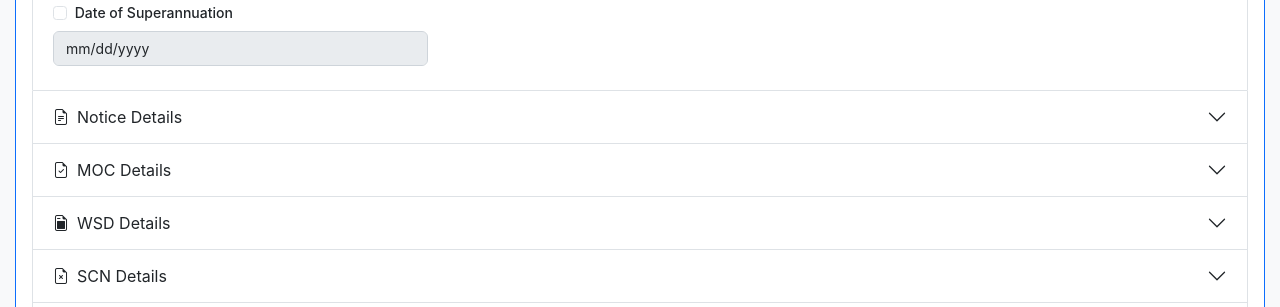
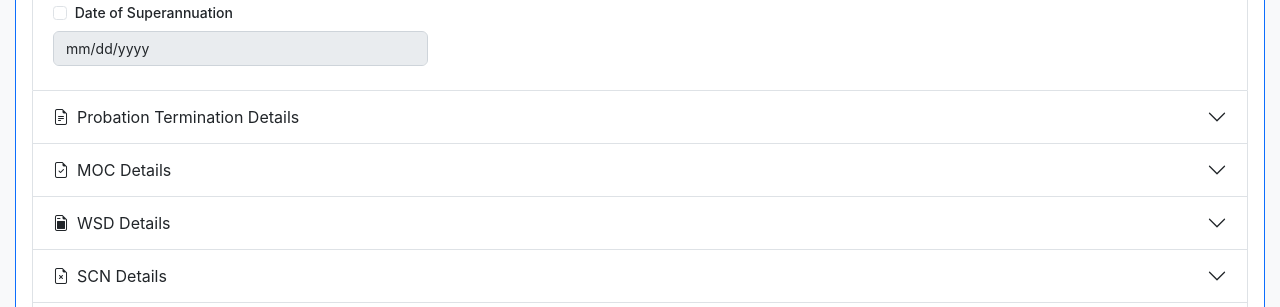
Before and after one commit to akhilraj4117/vigilance-fms, a Flask app: page /disciplinary/create in a window 1280 px wide. Shown: the part 1332-1639 px from the top of the page. Run offline with Flask 3, Linux system fonts and the light colour scheme; a user stored in the database is signed in.

Commit message:
Rename Notice Details to Probation Termination Details and move Action Taking Office to MOC Details

```diff
--- a/templates/disciplinary/create.html
+++ b/templates/disciplinary/create.html
@@ -247,11 +247,11 @@
                     </div>
                 </div>
 
-                <!-- Notice Details Section -->
+                <!-- Probation Termination Details Section -->
                 <div class="accordion-item">
                     <h2 class="accordion-header">
                         <button class="accordion-button collapsed" type="button" data-bs-toggle="collapse" data-bs-target="#noticeDetails" aria-expanded="false">
-                            <i class="bi bi-file-earmark-text me-2"></i> Notice Details
+                            <i class="bi bi-file-earmark-text me-2"></i> Probation Termination Details
                         </button>
                     </h2>
                     <div id="noticeDetails" class="accordion-collapse collapse" data-bs-parent="#daFormAccordion">
@@ -268,18 +268,6 @@
                         <select class="form-select form-select-sm" id="probation_termination_notice" name="probation_termination_notice" disabled>
                             <option value="Not issued">Not issued</option>
                             <option value="Issued">Issued</option>
-                        </select>
-                    </div>
-
-                    <!-- Action Taking Office -->
-                    <div class="mb-2">
-                        <label class="form-label small">
-                            <input type="checkbox" class="form-check-input me-1" id="action_taking_office_check" onchange="toggleField('action_taking_office')">
-                            Action Taking Office
-                        </label>
-                        <select class="form-select form-select-sm" id="action_taking_office" name="action_taking_office" disabled>
-                            <option value="DMO">DMO</option>
-                            <option value="DHS">DHS</option>
                         </select>
                     </div>
                                 </div>
@@ -299,6 +287,18 @@
                         <div class="accordion-body">
                             <div class="row">
                                 <div class="col-md-4">
+
+                    <!-- Action Taking Office -->
+                    <div class="mb-2">
+                        <label class="form-label small">
+                            <input type="checkbox" class="form-check-input me-1" id="action_taking_office_check" onchange="toggleField('action_taking_office')">
+                            Action Taking Office
+                        </label>
+                        <select class="form-select form-select-sm" id="action_taking_office" name="action_taking_office" disabled>
+                            <option value="DMO">DMO</option>
+                            <option value="DHS">DHS</option>
+                        </select>
+                    </div>
 
                     <!-- MOC Issued -->
                     <div class="mb-2">
```
